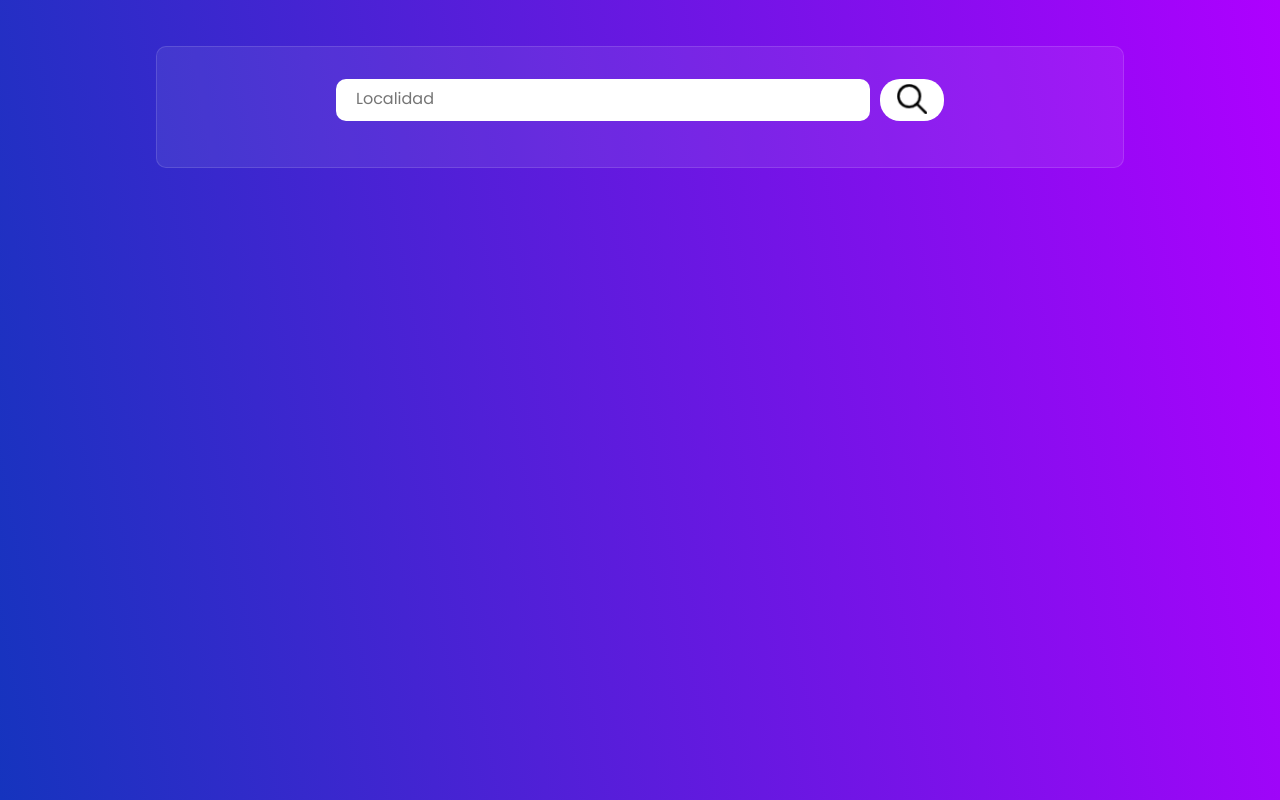
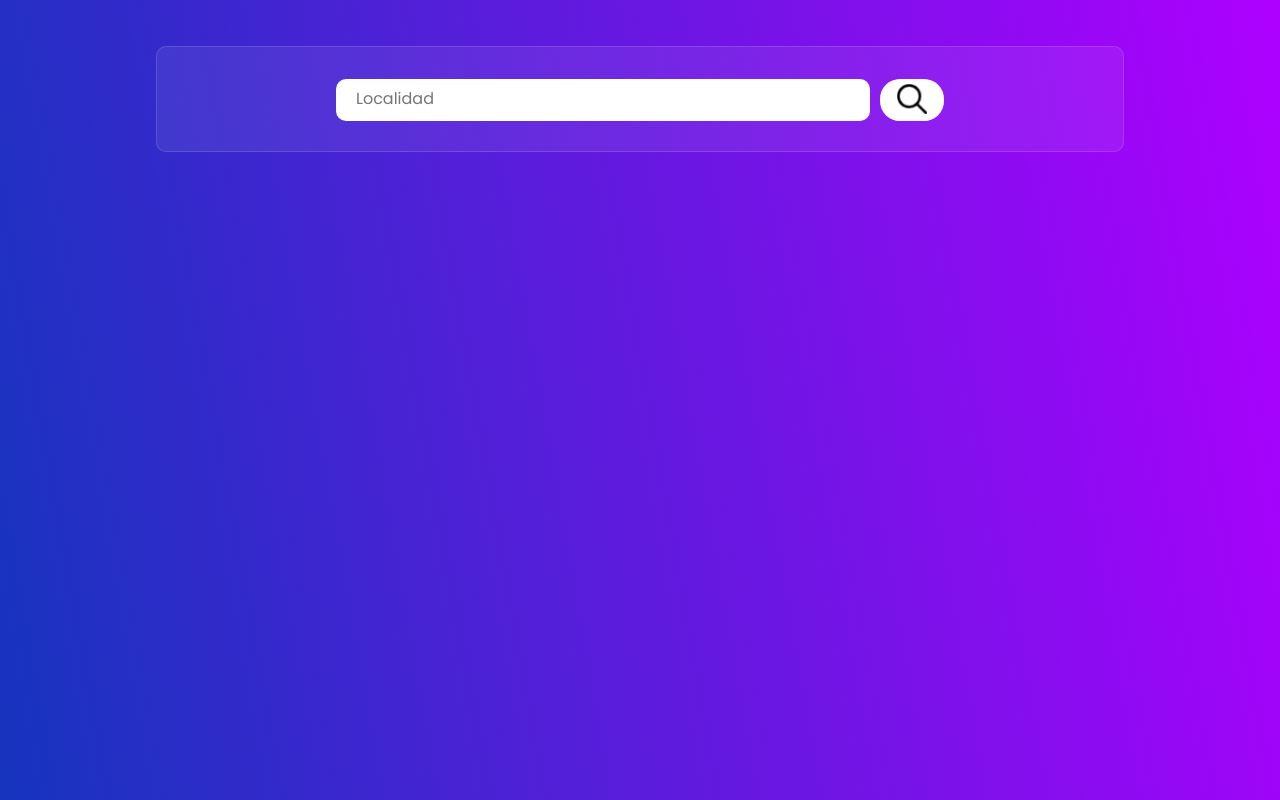
Before and after one commit to martinsarasola/WeatherApp, a plain HTML site: page index.html in a window 1280 px wide. Drawn offline with Linux system fonts and the light colour scheme.

Commit message:
changes in styles.css and app.js

```diff
--- a/app.js
+++ b/app.js
@@ -43,7 +43,7 @@ async function checkWeather(city) {
 }
 
 
-card.style.height = '7vh';
+card.style.height = '5vh';
 
 inputButton.addEventListener('click', () => {
     checkWeather(inputBox.value);
--- a/styles.css
+++ b/styles.css
@@ -20,7 +20,6 @@ body{
 }
 
 .card {
-    height: 60vh;
     display: flex;
     flex-direction: column;
     margin:auto;
```
